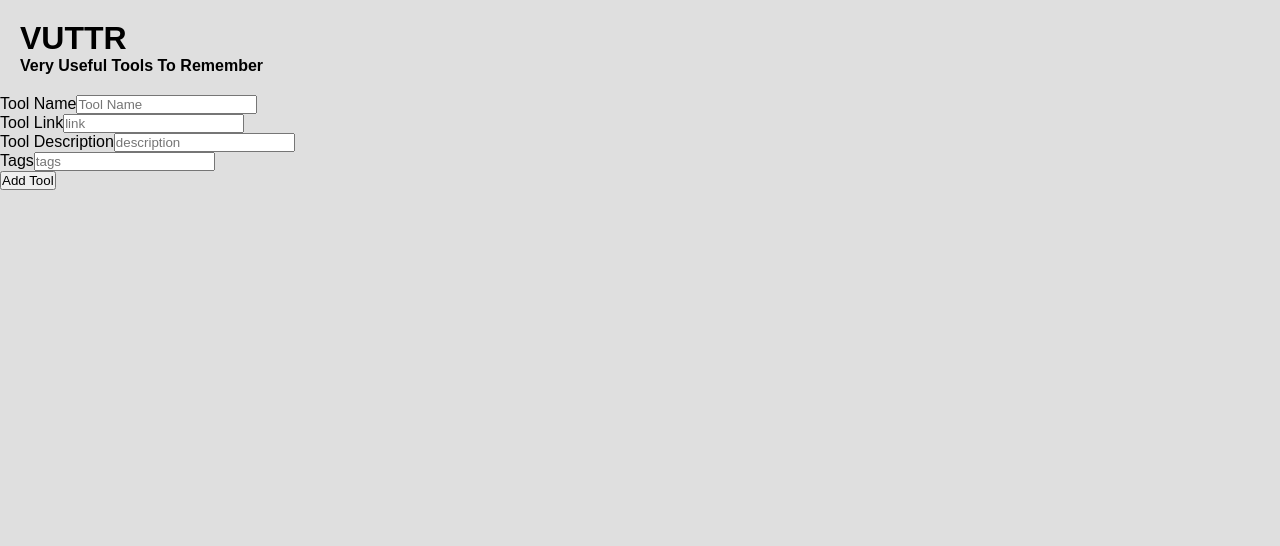
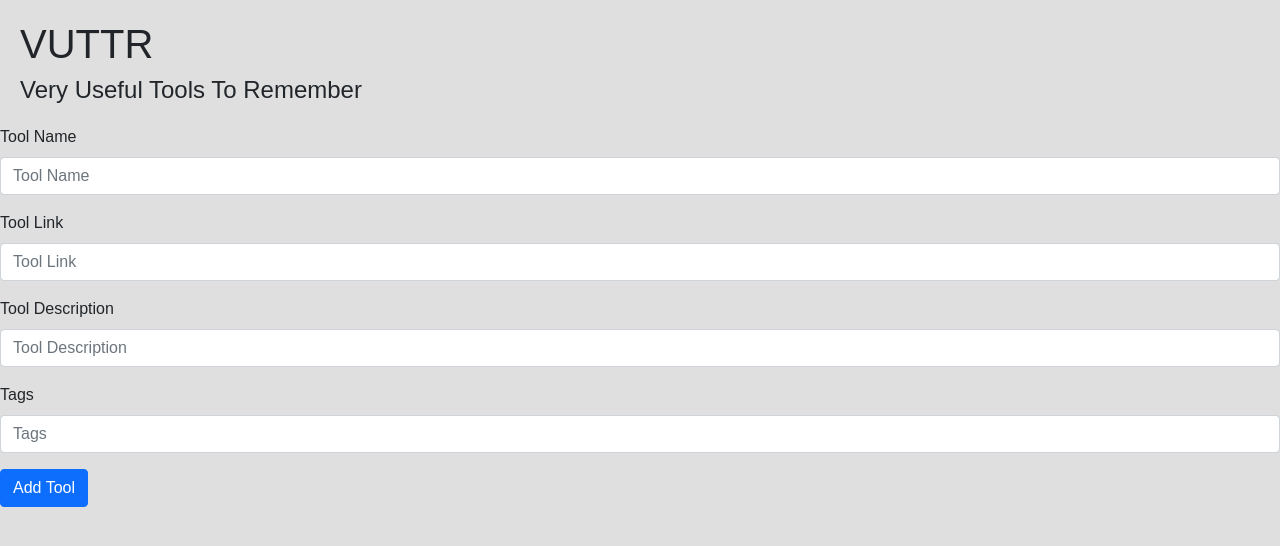
Before and after one commit to danielmarquesdm/vuttr-frontend, a React (Create React App) app: page /v1/tools/1 in a window 1280 px wide. Shown: the top 546 px of the page. Built offline with nearby package versions, Linux system fonts and the light colour scheme.

Commit message:
feat(Tool): Formulário de cadastro

```diff
--- a/src/index.tsx
+++ b/src/index.tsx
@@ -1,5 +1,6 @@
 import React from 'react';
 import ReactDOM from 'react-dom';
+import 'bootstrap/dist/css/bootstrap.min.css'
 import App from './App';
 
 ReactDOM.render(<App /> ,document.getElementById('root'));
--- /dev/null
+++ b/src/models/ITool.ts
@@ -0,0 +1,7 @@
+export interface ITool {
+    id: string;
+    title: string;
+    link: string;
+    description: string;
+    tags: string[]
+}
--- a/src/pages/Form/index.tsx
+++ b/src/pages/Form/index.tsx
@@ -1,25 +1,40 @@
-import React from 'react';
+import React, { ChangeEvent, useState } from 'react';
+import {Button, Form} from 'react-bootstrap';
+import { ITool } from '../../models/ITool';
 
-export default function Form(){
+
+
+export default function ToolForm(){
+    const [tool, setTool] = useState<ITool>()
+
+    function onSubmit(e: ChangeEvent<HTMLFormElement>) {
+        e.preventDefault();
+        console.log()
+    }
+
     return (
-        <form>
-            <div>
-                <label htmlFor='title'>Tool Name</label>
-                <input type="text" name='title' placeholder='Tool Name' required/>
-            </div>
-            <div>
-                <label htmlFor='link'>Tool Link</label>
-                <input type="text" name='link' placeholder='link' required/>
-            </div>
-            <div>
-                <label htmlFor='description'>Tool Description</label>
-                <input type="text" name='description' placeholder='description' required/>
-            </div>
-            <div>
-                <label htmlFor='tags'>Tags</label>
-                <input type="text" name='tags' placeholder='tags' required/>
-            </div>
-            <button>Add Tool</button>
-        </form>
+        <div>
+            <Form onSubmit={onSubmit}>
+                <Form.Group className="mb-3" controlId="formBasicTitle">
+                    <Form.Label>Tool Name</Form.Label>
+                    <Form.Control type="text" placeholder="Tool Name" />
+                </Form.Group>
+                <Form.Group className="mb-3" controlId="formBasicLink">
+                    <Form.Label>Tool Link</Form.Label>
+                    <Form.Control type="text" placeholder="Tool Link" />
+                </Form.Group>
+                <Form.Group className="mb-3" controlId="formBasicDescription">
+                    <Form.Label>Tool Description</Form.Label>
+                    <Form.Control type="text" placeholder="Tool Description" />
+                </Form.Group>
+                <Form.Group className="mb-3" controlId="formBasicTags">
+                    <Form.Label>Tags</Form.Label>
+                    <Form.Control type="text" placeholder="Tags" />
+                </Form.Group>
+                <Button variant="primary" type="submit">
+                    Add Tool
+                </Button>
+            </Form>
+        </div>
     );
 }
--- a/src/pages/Index/index.tsx
+++ b/src/pages/Index/index.tsx
@@ -1,15 +1,10 @@
 import React, { useEffect, useState } from 'react';
-import { FormControl, InputGroup } from 'react-bootstrap';
+import { Button, Form } from 'react-bootstrap';
 import api from '../../services/api';
+import { ITool } from '../../models/ITool'
 import './index.css';
 
-interface ITool {
-    id: string;
-    title: string;
-    link: string;
-    description: string;
-    tags: string[]
-}
+
 
 export default function Index({history}) {
     const [tools, setTools] = useState<ITool[]>([]);
@@ -32,26 +27,21 @@ export default function Index({history}) {
         const response = await api.delete("v1/tools/:id", {
             params: id
         });
+        console.log("Tool excluída")
     }
 
     return (
         <div className='main-container'>
             <div className='header-container'>
-                <InputGroup className="mb-3">
-                    <InputGroup.Text id="basic-addon1"></InputGroup.Text>
-                    {/* <img src="src\assets\lupa.svg" alt="lupa" /> */}
-                    <FormControl
-                    placeholder="search"
-                    aria-label="search"
-                    aria-describedby="basic-addon1"
-                    />
-                </InputGroup>
-                <input type='checkbox'/>
-                <p>by tags only</p>
-                <button className='button-plus' onClick={e => addTool()}>
-                    {/* <img src='src\assets\plus.svg' alt='plus'></img> */}
-                    Add
-                </button>
+                <Form.Group className="mb-3" controlId="formBasicTitle">
+                    <Form.Control type="text" placeholder="Search" />
+                </Form.Group>
+                <Form.Group className="mb-3" controlId="formBasicCheckbox">
+                    <Form.Check type="checkbox" label="By tags only" />
+                </Form.Group>
+                <Button variant="primary" type="submit">
+                    Add Tool
+                </Button>
             </div>
             <ul>
             {tools.map(tool => (
```
